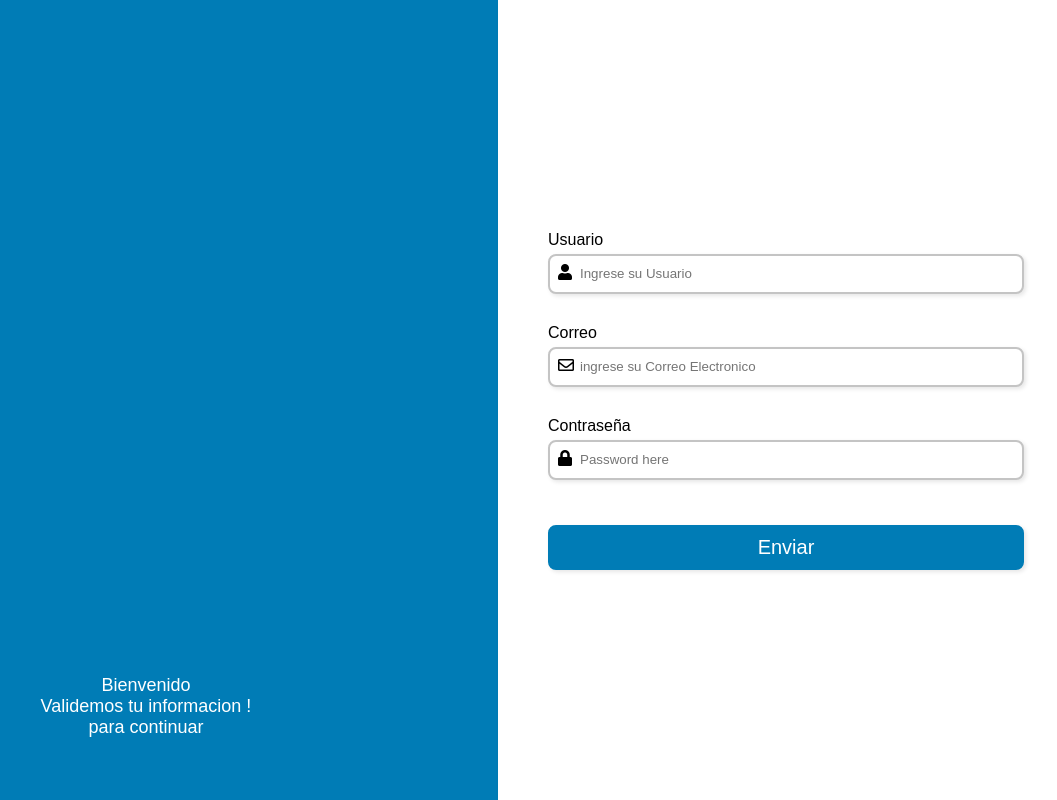
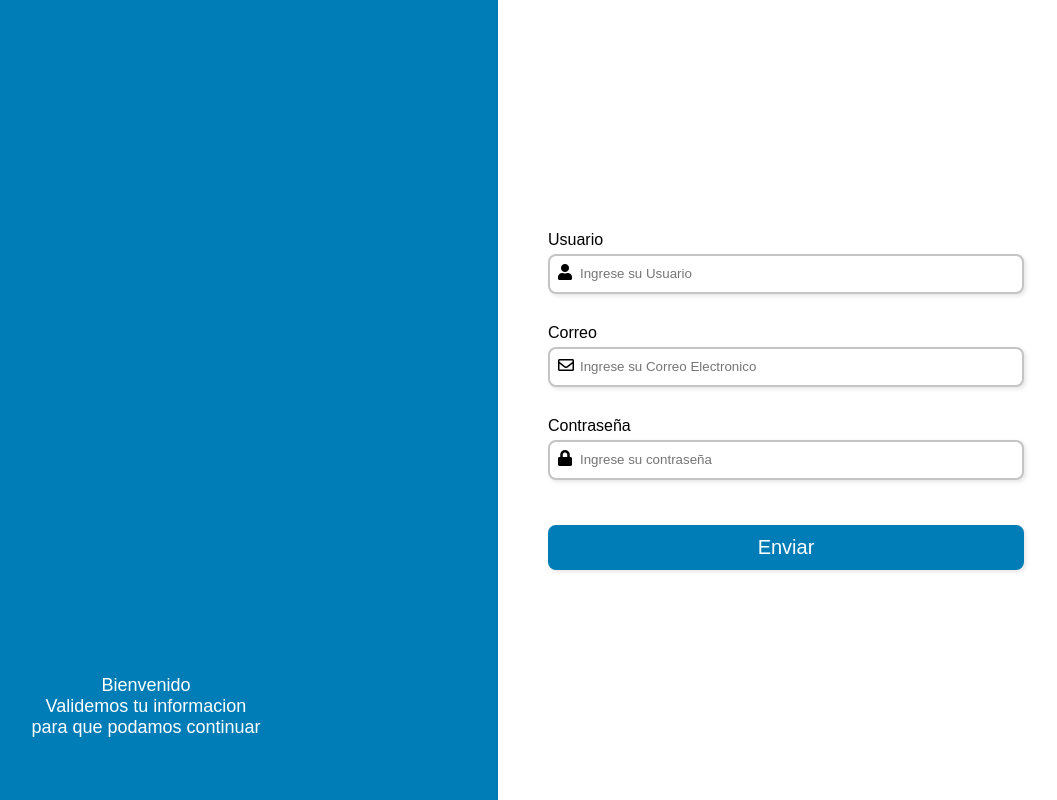
Before and after one commit to emonsalves/Login-v1, a website: page login.html in a window 1280 px wide. Shown: the whole page, without its empty margins (206-1263 px from the left). Drawn offline with Linux system fonts and the light colour scheme.

Commit message:
Fix: words in english for user changed to spanish

```diff
--- a/login.html
+++ b/login.html
@@ -7,7 +7,7 @@
     <meta name="viewport" content="width=device-width, initial-scale=1.0">
     <title>JavaScript Login v1</title>
     <link rel="icon" type="image/png" sizes="96x66" href="./assets/favicon/favicon-96x96.png">
-    <link type="text/css" href="./assets/css/style.css" rel="stylesheet" crossorigin="anonymous" />
+    <link rel="stylesheet" href="./assets/css/style.css"/>
     <link rel="stylesheet" href="https://cdnjs.cloudflare.com/ajax/libs/font-awesome/5.15.4/css/all.min.css"
         crossorigin="anonymous" />
     </head>
@@ -17,8 +17,8 @@
           <div class="image"></div>
           <div class="text">
            Bienvenido <br />
-            Validemos tu informacion ! <br />
-            para continuar
+            Validemos tu informacion <br />
+            para que podamos continuar
           </div>
         </div>
         <form id="form">
@@ -43,7 +43,7 @@
               type="email"
               name="email"
               id="email"
-              placeholder="ingrese su Correo Electronico"
+              placeholder="Ingrese su Correo Electronico"
             />
             <i class="fas fa-exclamation-circle failure-icon"></i>
             <i class="far fa-check-circle success-icon"></i>
@@ -57,7 +57,7 @@
               type="password"
               name="password"
               id="password"
-              placeholder="Password here"
+              placeholder="Ingrese su contraseña"
             />
             <i class="fas fa-exclamation-circle failure-icon"></i>
             <i class="far fa-check-circle success-icon"></i>
```
